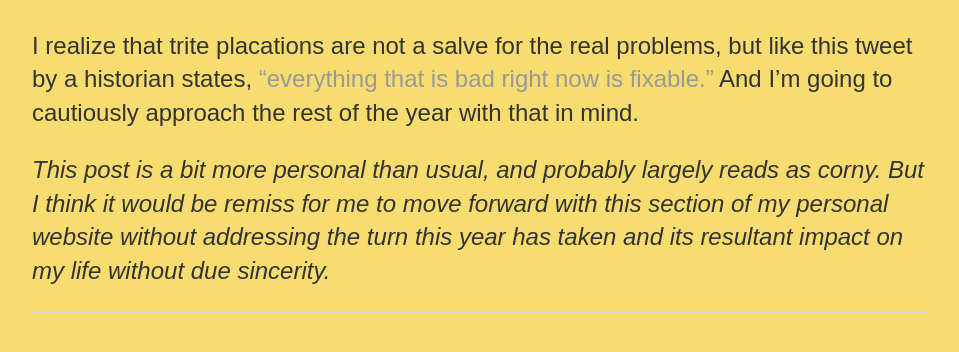
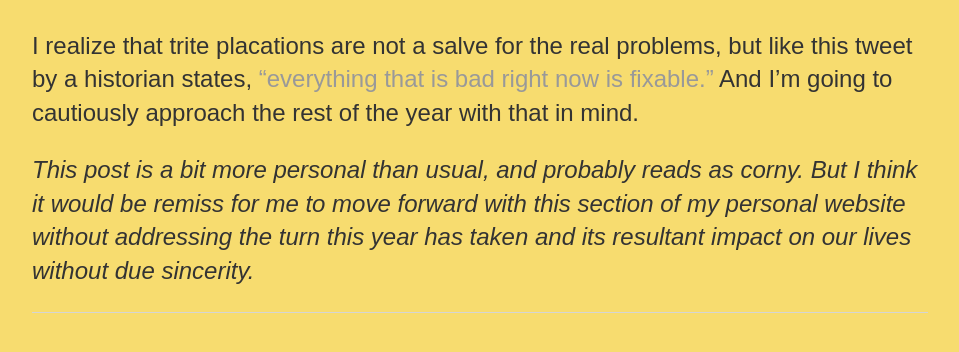
Before and after one commit to athpud/athpud.github.io, a Jekyll site: the page built from _posts/2020-05-30-athula-pandemic_phd.md, in a window 1280 px wide and 900 px high, scrolled down 2283 px, cut to the strip 527-879 px from the top of the window. Shown: the whole strip, without its empty margins (160-1119 px from the left). Built offline with Jekyll 4.4.1, drawn with Linux system fonts in a browser that asks for light colours.

Commit message:
editing new post

```diff
--- a/_posts/2020-05-30-athula-pandemic_phd.md
+++ b/_posts/2020-05-30-athula-pandemic_phd.md
@@ -27,4 +27,4 @@ To replace it, now in a corner of my apartment, I have now strung up a different
 
 I realize that trite placations are not a salve for the real problems, but like this tweet by a historian states, <a href="https://twitter.com/Lollardfish/status/1310770262179160065" target="_blank">“everything that is bad right now is fixable.”</a> And I’m going to cautiously approach the rest of the year with that in mind.
 
-<i>This post is a bit more personal than usual, and probably largely reads as corny. But I think it would be remiss for me to move forward with this section of my personal website without addressing the turn this year has taken and its resultant impact on my life without due sincerity.</i>
+<i>This post is a bit more personal than usual, and probably reads as corny. But I think it would be remiss for me to move forward with this section of my personal website without addressing the turn this year has taken and its resultant impact on our lives without due sincerity.</i>
```
